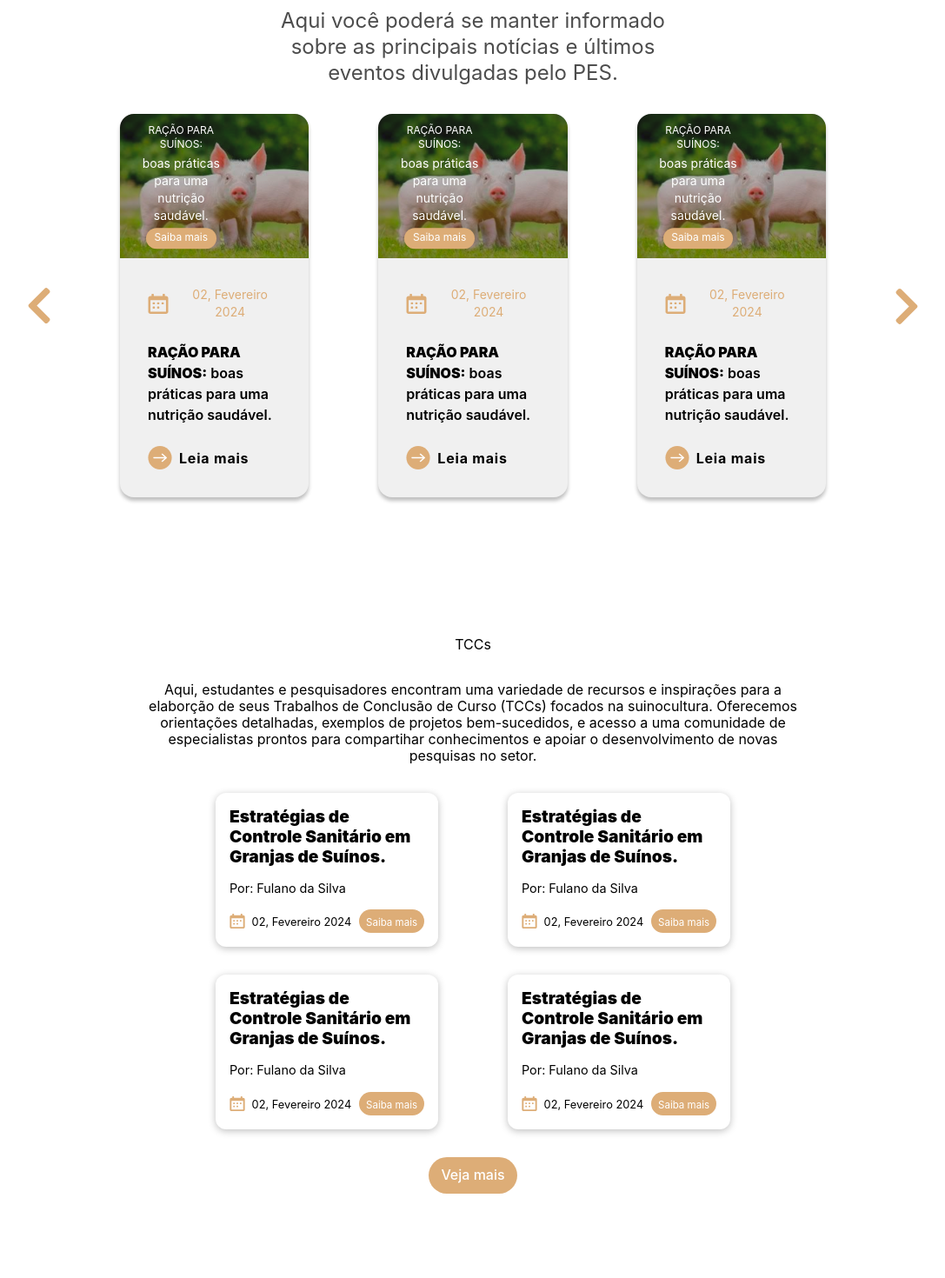
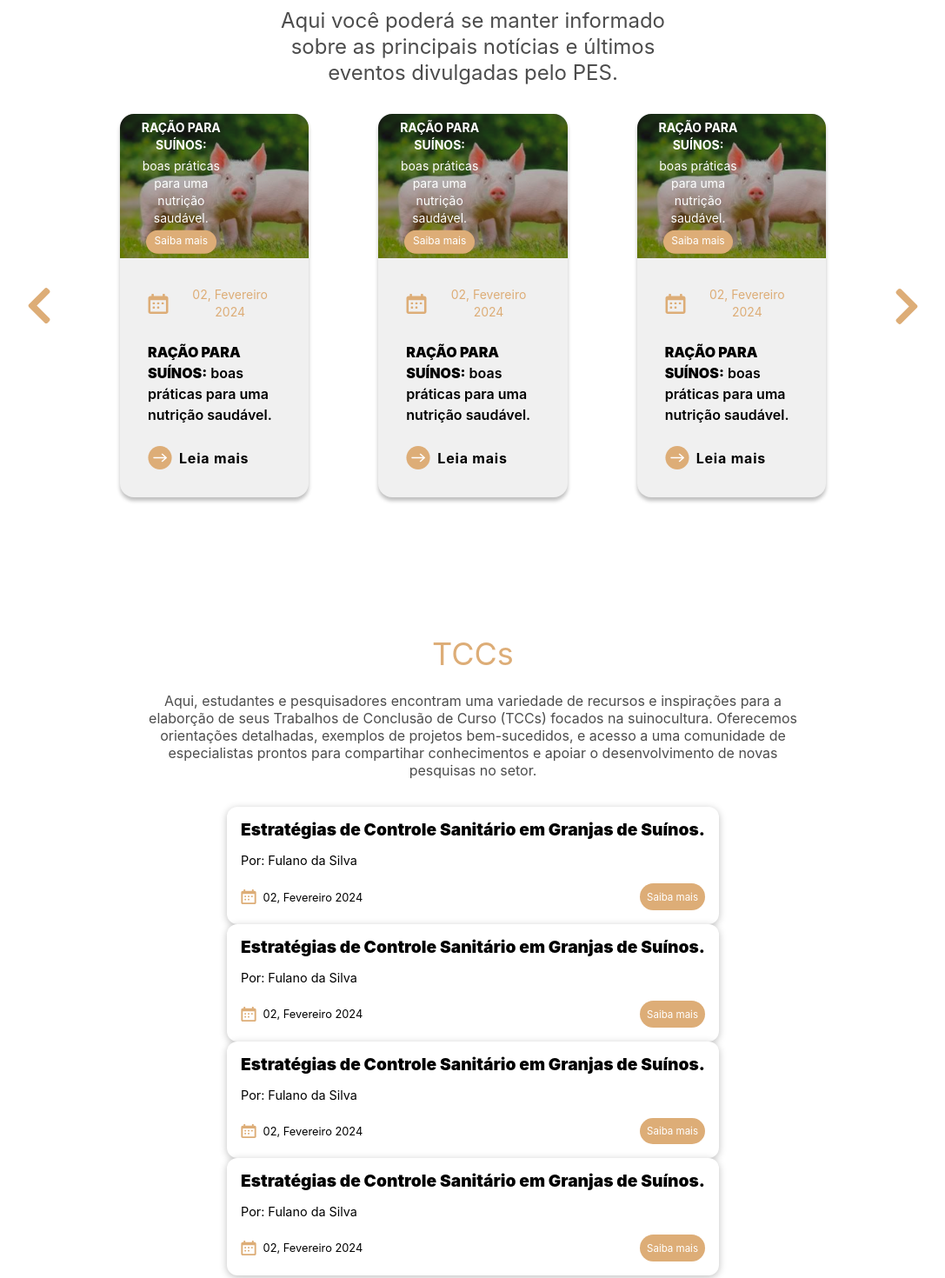
Before and after one commit to SamuelFerreiraDEV/emcomp-pes, a React (Vite) app: page / in a window 1280 px wide. Shown: the part 1960-3430 px from the top of the page at 87% size, without its empty margins (96-1183 px from the left). Built offline with nearby package versions, Linux system fonts and the light colour scheme.

Commit message:
tailwind cards

```diff
--- a/src/components/NewsContainer/NewsCard/NewsCard.jsx
+++ b/src/components/NewsContainer/NewsCard/NewsCard.jsx
@@ -9,9 +9,9 @@ export function NewsCard() {
   return (
     <div className="card-container flex flex-col bg-[#F0F0F0] text-black rounded-2xl shadow-[0_4px_4px_0_rgba(0,0,0,0.25)]">
       <div className="image-container relative">
-        <img className="card-image object-cover rounded-t-2xl" src={cardImage} alt="Imagem do card" />
-        <div className="card-image-info flex flex-col w-1/2 gap-1 absolute top-1/2 -translate-y-1/2 items-center text-white text-xs ml-4">
-          <h1>RAÇÃO PARA SUÍNOS:</h1>
+        <img className="card-image object-cover w-full rounded-t-2xl" src={cardImage} alt="Imagem do card" />
+        <div className="card-image-info flex flex-col w-1/2 gap-1 absolute top-1/2 -translate-y-1/2 items-center text-white text-sm ml-4">
+          <h1 className="font-bold">RAÇÃO PARA SUÍNOS:</h1>
           <p className="text-sm">boas práticas para uma nutrição saudável.</p>
           <HomeButton sizeClass={"button-size-sm"} text={<small className="text-xs">Saiba mais</small>}/>
         </div>
--- a/src/components/TccsContainer/TccsContainer.jsx
+++ b/src/components/TccsContainer/TccsContainer.jsx
@@ -1,12 +1,12 @@
 import React from "react"
-import "./styles.css"
+// import "./styles.css"
 import { HomeButton } from "../HomeButton/HomeButton"
 import { TccsCard } from "./TccsCard/TccsCard"
 
 export function TccsContainer() {
   return (
-    <div className="tccs-container">
-      <h1 className="main-theme home-title">TCCs</h1>
+    <div className="tccs-container flex flex-col items-center justify-center text-center leading-5 gap-8 text-black70 mx-[20vw]">
+      <h1 className="home-title text-theme text-4xl -mb-2">TCCs</h1>
       <p className="home-subtitle">Aqui, estudantes e pesquisadores encontram uma variedade de recursos e inspirações para a elaborção de seus Trabalhos de Conclusão de Curso (TCCs) focados na suinocultura. Oferecemos orientações detalhadas, exemplos de projetos bem-sucedidos, e acesso a uma comunidade de especialistas prontos para compartihar conhecimentos e apoiar o desenvolvimento de novas pesquisas no setor. </p>
       <div className="tccs-cards-container">
         <TccsCard />
```
